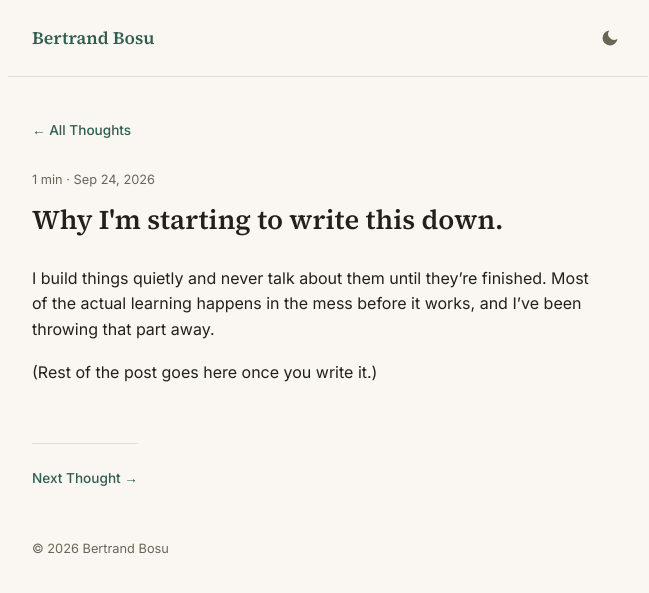
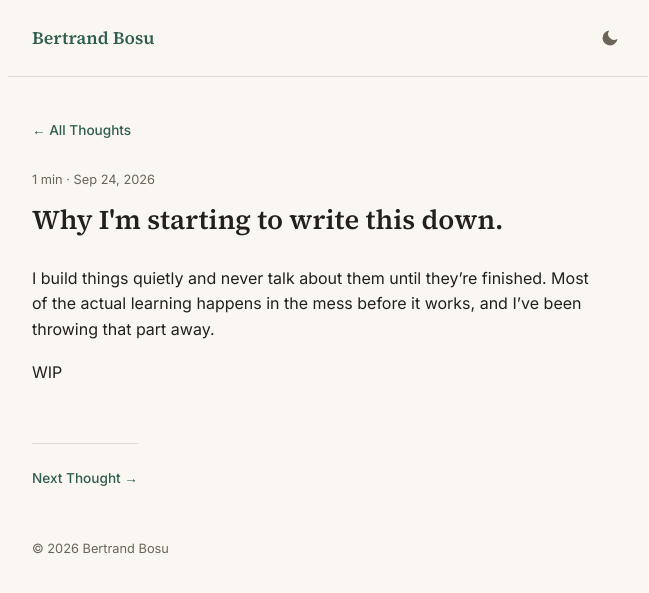
Before and after one commit to Bertqrt/bertrandbosu-blog1, a Jekyll site: the page built from _posts/2026-09-24-why-im-starting-to-write-this-down.md, in a window 1280 px wide. Shown: the top 593 px of the page, without its empty margins (312-961 px from the left). Built offline with Jekyll 4.4.1, drawn with Linux system fonts in a browser that asks for light colours; our own code applies the rules of GitHub Pages for plain Markdown files.

Commit message:
Update 2026-09-24-why-im-starting-to-write-this-down.md

```diff
--- a/_posts/2026-09-24-why-im-starting-to-write-this-down.md
+++ b/_posts/2026-09-24-why-im-starting-to-write-this-down.md
@@ -4,4 +4,4 @@ title: "Why I'm starting to write this down."
 
 I build things quietly and never talk about them until they're finished. Most of the actual learning happens in the mess before it works, and I've been throwing that part away.
 
-(Rest of the post goes here once you write it.)
+WIP
```
